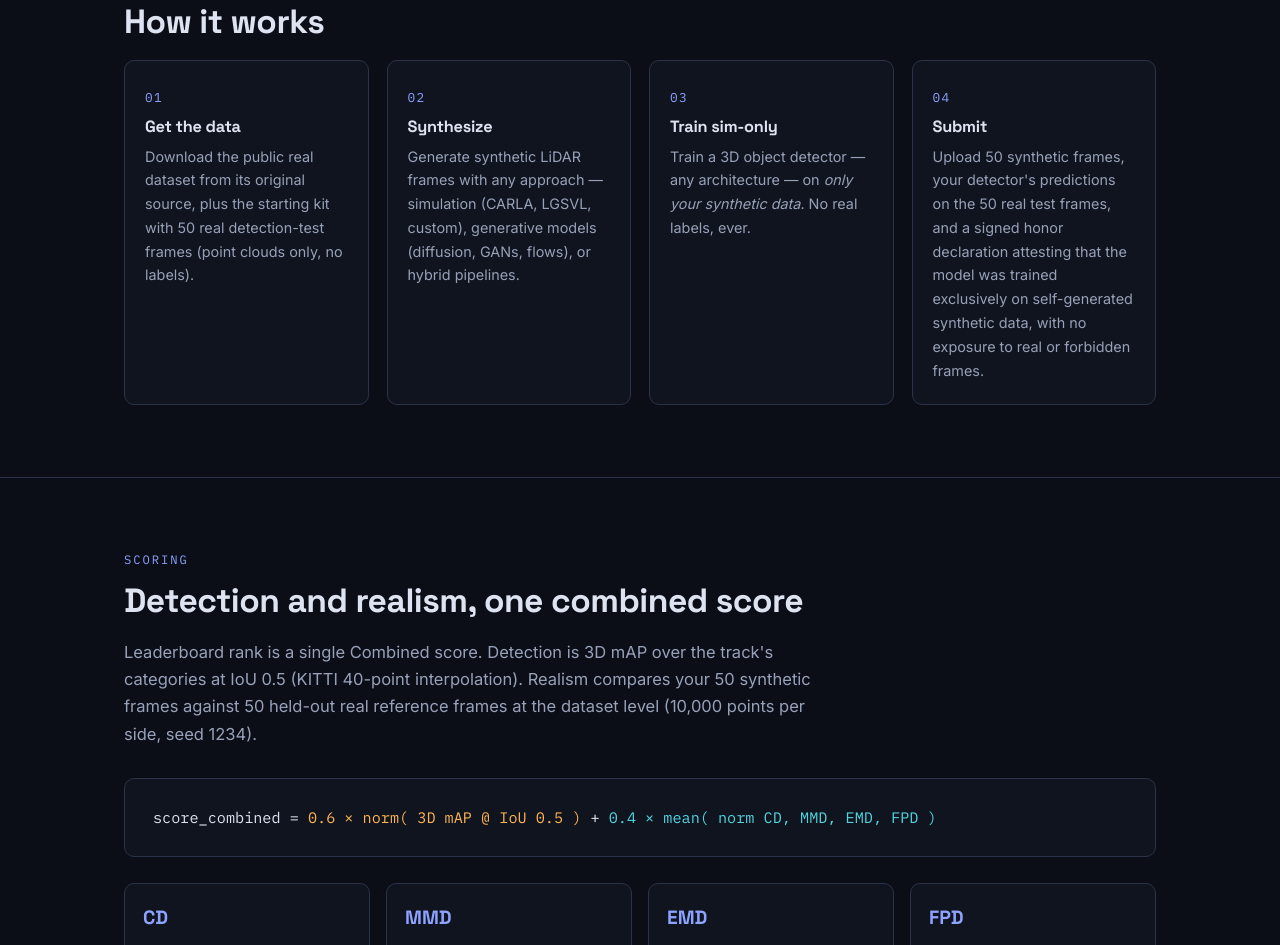
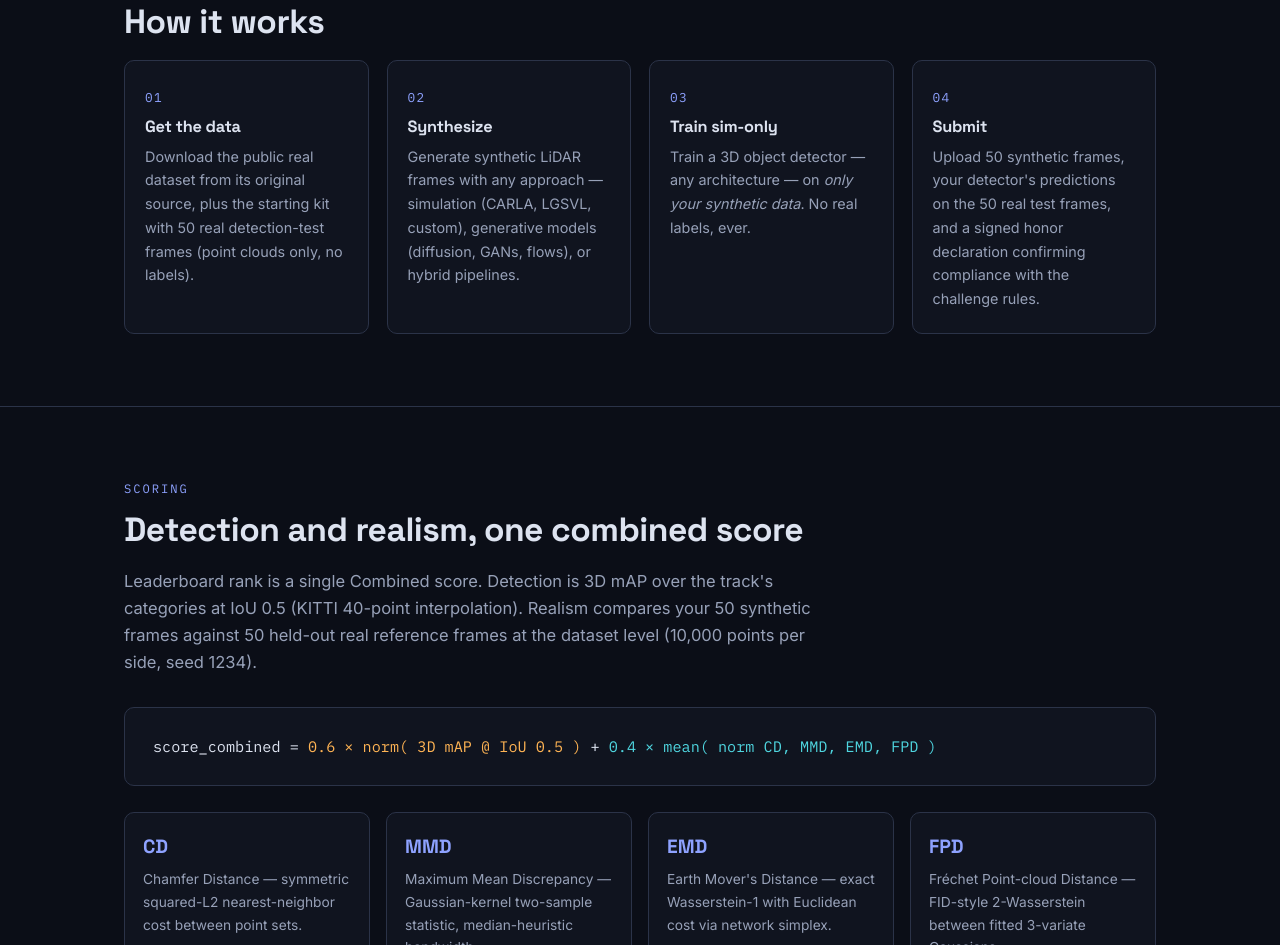
Before and after one commit to m-shahbaz-kharal/urbantwin-sim2real-challenge, a plain HTML site: page index.html in a window 1280 px wide. Shown: the part 1949-2894 px from the top of the page. Drawn offline with Linux system fonts and the light colour scheme; animation ran at ten frames a second.

Commit message:
Compact honor declaration wording in step 04

```diff
--- a/index.html
+++ b/index.html
@@ -127,7 +127,7 @@
       </div>
       <div class="step">
         <h4>Submit</h4>
-        <p>Upload 50 synthetic frames, your detector's predictions on the 50 real test frames, and a signed honor declaration attesting that the model was trained exclusively on self-generated synthetic data, with no exposure to real or forbidden frames.</p>
+        <p>Upload 50 synthetic frames, your detector's predictions on the 50 real test frames, and a signed honor declaration confirming compliance with the challenge rules.</p>
       </div>
     </div>
   </div>
```
